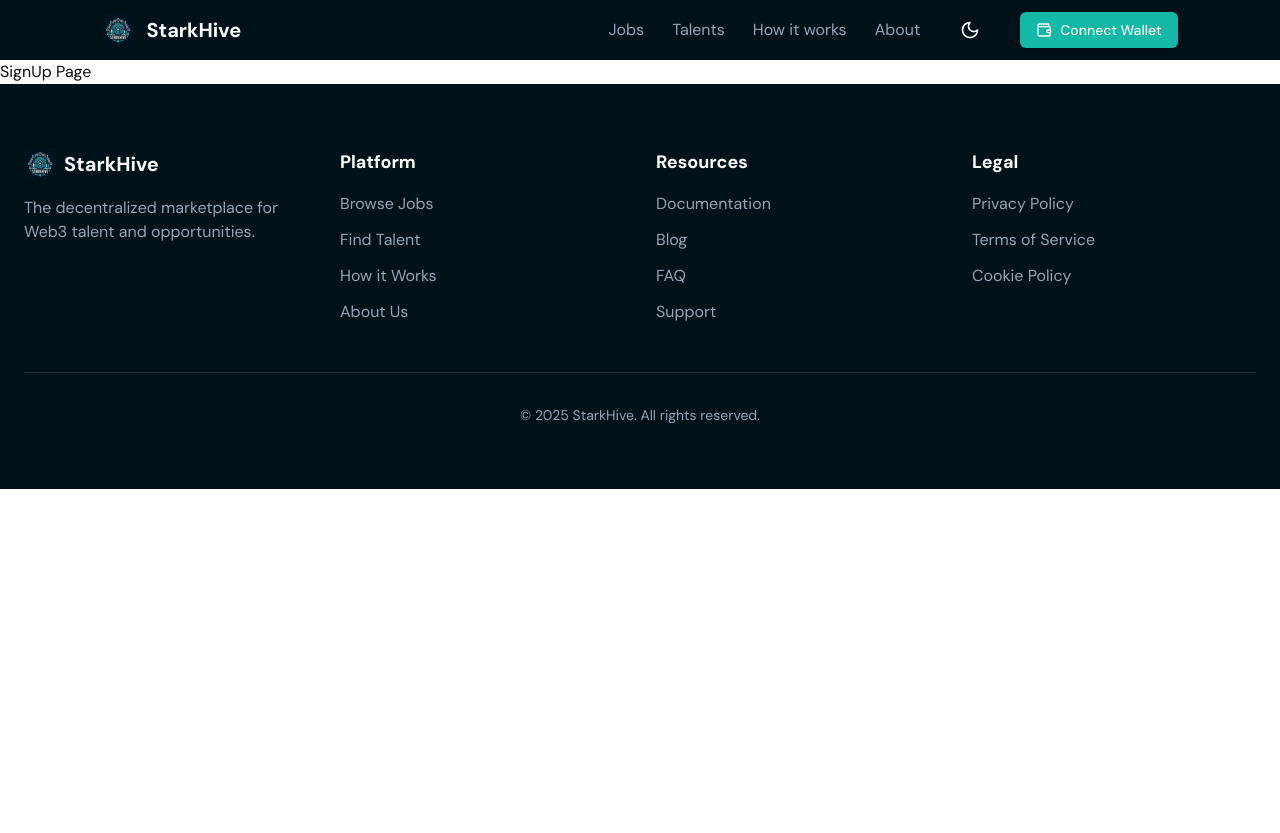
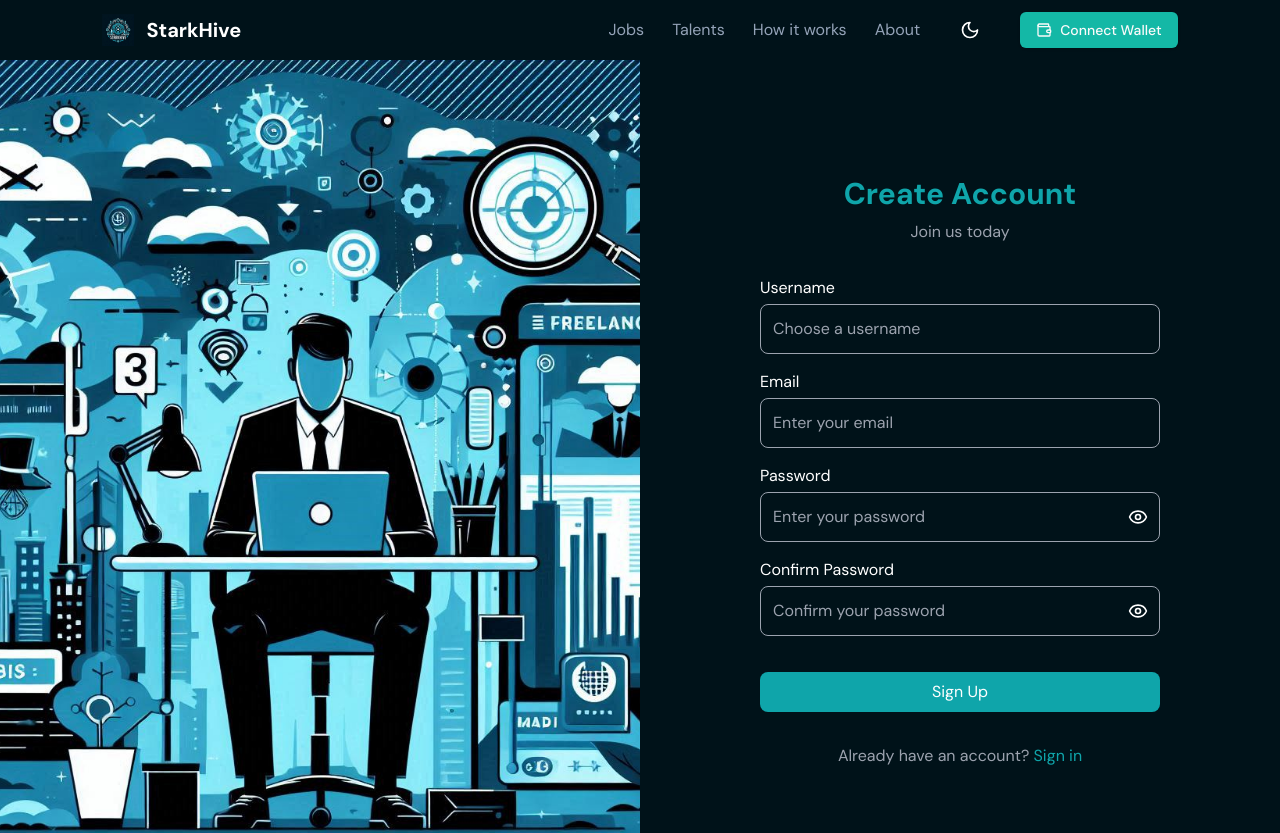
Before and after one commit to StarkHive/starkhive-web, a Next.js app: page /sign-up in a window 1280 px wide. Shown: the top 833 px of the page. Before the commit the page ends 800 px from the top, so only its background shows below. Built offline with nearby package versions, Linux system fonts and the light colour scheme.

Commit message:
feat: Implemented the sign up page with while following the exixting design

```diff
--- a/app/(auth)/sign-up/page.tsx
+++ b/app/(auth)/sign-up/page.tsx
@@ -1,5 +1,107 @@
-import React from "react";
+"use client";
+import { signup_logo } from "@/public/assets/images";
+import Image from "next/image";
+import { useState } from "react";
+import { Eye, EyeOff } from "lucide-react";
+import Link from "next/link";
 
-export default function SignUp() {
-  return <div>SignUp Page</div>;
+function Input({
+	label,
+	type,
+	name,
+	placeholder,
+}: {
+	label: string;
+	type: string;
+	name: string;
+	placeholder: string;
+}) {
+	const [showPassword, setShowPassword] = useState(false);
+	const isPassword = type === "password";
+
+	return (
+		<div className="flex flex-col gap-1 relative">
+			<label htmlFor={name} className=" text-white">
+				{label}
+			</label>
+			<div className="relative">
+				<input
+					type={isPassword && showPassword ? "text" : type}
+					id={name}
+					name={name}
+					required
+					placeholder={placeholder}
+					className={`p-3 border border-gray-400 focus:border-white rounded-lg outline-none bg-transparent text-white w-full ${
+						isPassword && "pr-10"
+					}`}
+				/>
+				{isPassword && (
+					<button
+						type="button"
+						onClick={() => setShowPassword(!showPassword)}
+						className="absolute inset-y-0 right-3 flex items-center text-white"
+					>
+						{showPassword ? <EyeOff size={20} /> : <Eye size={20} />}
+					</button>
+				)}
+			</div>
+		</div>
+	);
 }
+
+export default function SignIn() {
+	return (
+		<main className="flex">
+			<section className="relative w-[50%] hidden lg:block">
+				<Image src={signup_logo} fill className=" object-cover" alt="signupImg" />
+			</section>
+
+			<section className="w-full lg:w-[50%] h-screen flex flex-col justify-center items-center bg-[#001219]">
+				<div className=" w-[80%] lg:w-[70%] md:p-6 mt-6 flex flex-col gap-8">
+					<div className="text-center">
+						<h1 className="text-3xl font-semibold text-[#0FA5AA]">Create Account</h1>
+						<p className="text-gray-400 mt-2">Join us today</p>
+					</div>
+
+					<form className="flex flex-col gap-4">
+						<Input
+							label="Username"
+							type="text"
+							name="username"
+							placeholder="Choose a username"
+						/>
+						<Input
+							label="Email"
+							type="email"
+							name="email"
+							placeholder="Enter your email"
+						/>
+						<Input
+							label="Password"
+							type="password"
+							name="password"
+							placeholder="Enter your password"
+						/>
+						<Input
+							label="Confirm Password"
+							type="password"
+							name="confirmPassword"
+							placeholder="Confirm your password"
+						/>
+
+						<button className="bg-[#0FA5AA] text-white p-2 rounded-lg w-full mt-5 transition-all duration-300">
+							Sign Up
+						</button>
+
+						<p className="text-center mt-4 text-gray-400">
+							Already have an account?{" "}
+							<Link href="/sign-in" className="text-[#0FA5AA] cursor-pointer">
+								Sign in
+							</Link>
+						</p>
+					</form>
+				</div>
+			</section>
+		</main>
+	);
+}
--- /dev/null
+++ b/public/assets/images/index.ts
@@ -0,0 +1,3 @@
+import signup_logo from "./sign-up-image.jpeg"
+
+export {signup_logo}
```
